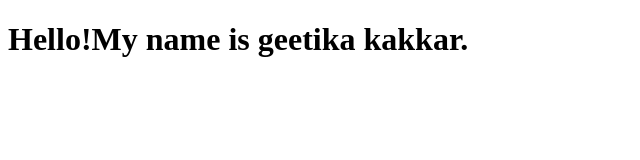
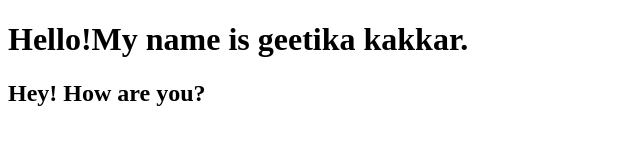
Before and after one commit to geetika740/myrepo, a plain HTML site: page index.html in a window 1280 px wide. Shown: the whole page, without its empty margins (0-640 px from the left). Drawn offline with Linux system fonts and the light colour scheme.

Commit message:
This this v3

```diff
--- a/index.html
+++ b/index.html
@@ -7,5 +7,6 @@
 </head>
 <body>
     <h1>Hello!My name is geetika kakkar.</h1>
+    <h2>Hey! How are you?</h2>
 </body>
 </html>
```
